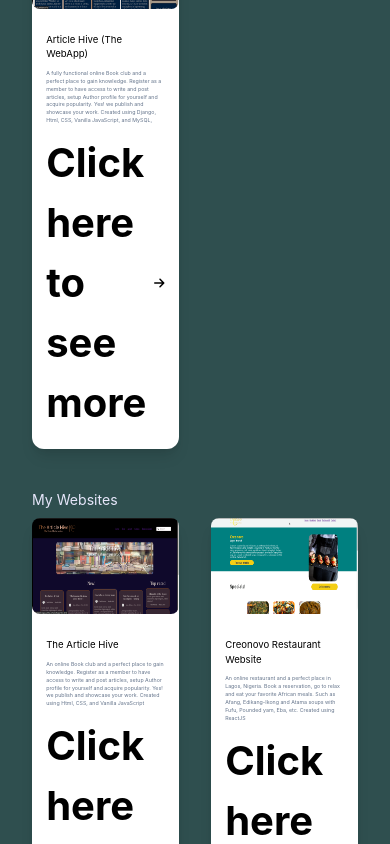
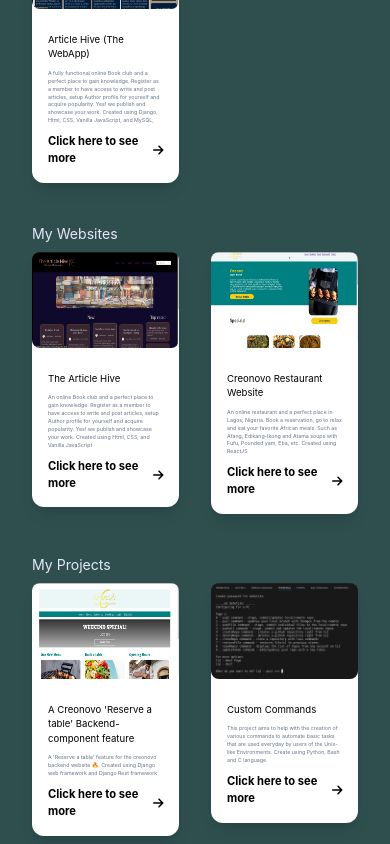
Before and after one commit to DafetiteOgaga/dafetite, a React (Create React App) app: page / in a window 390 px wide. Shown: the part 860-1704 px from the top of the page. Built offline with nearby package versions, Linux system fonts and the light colour scheme.

Commit message:
fix: responsiveness on mobile

```diff
--- a/src/components/Card.js
+++ b/src/components/Card.js
@@ -31,7 +31,6 @@ const Card = ({ title, description, imageSrc }) => {
          </h1>
          <HStack alignItems="center">
            <p style={{
-            fontSize: '2.5rem',
             color: 'black',
             fontWeight: 'bold',
            }} className="paragraph">Click here to see more</p>
```
